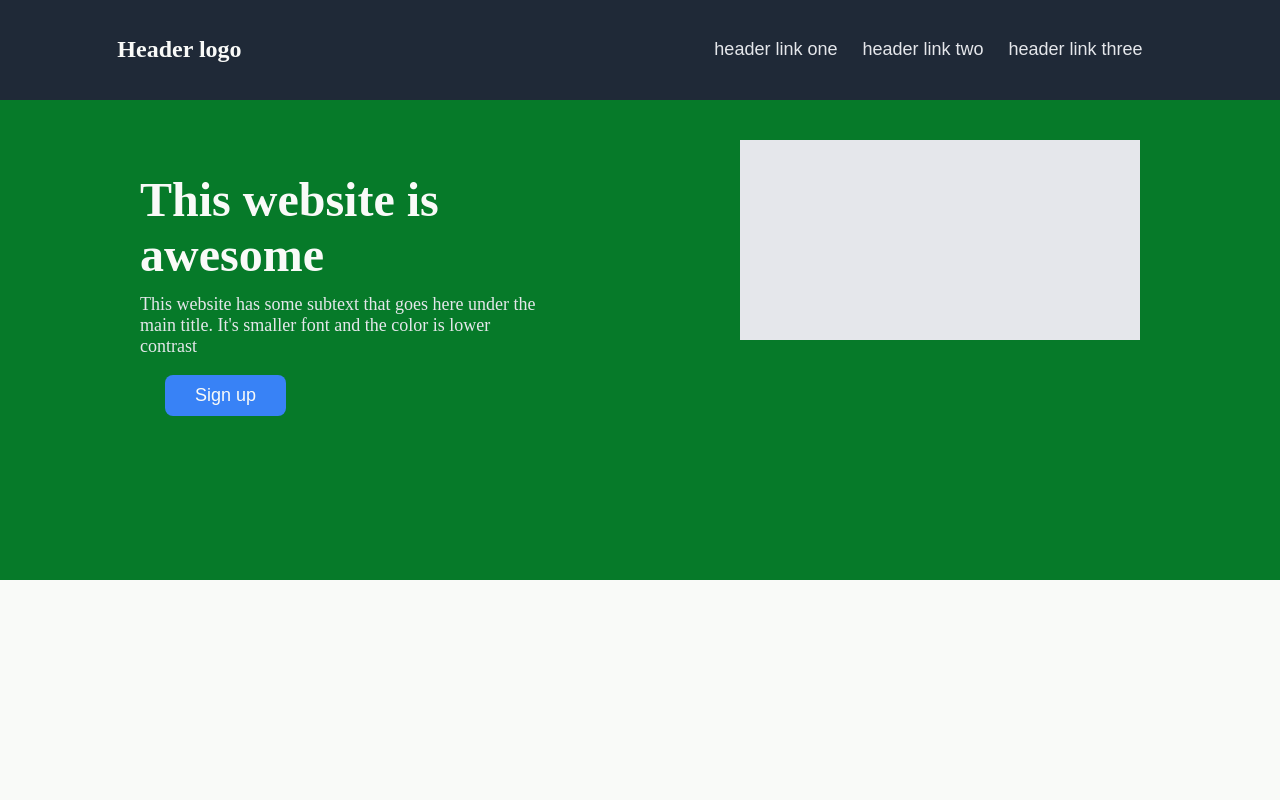
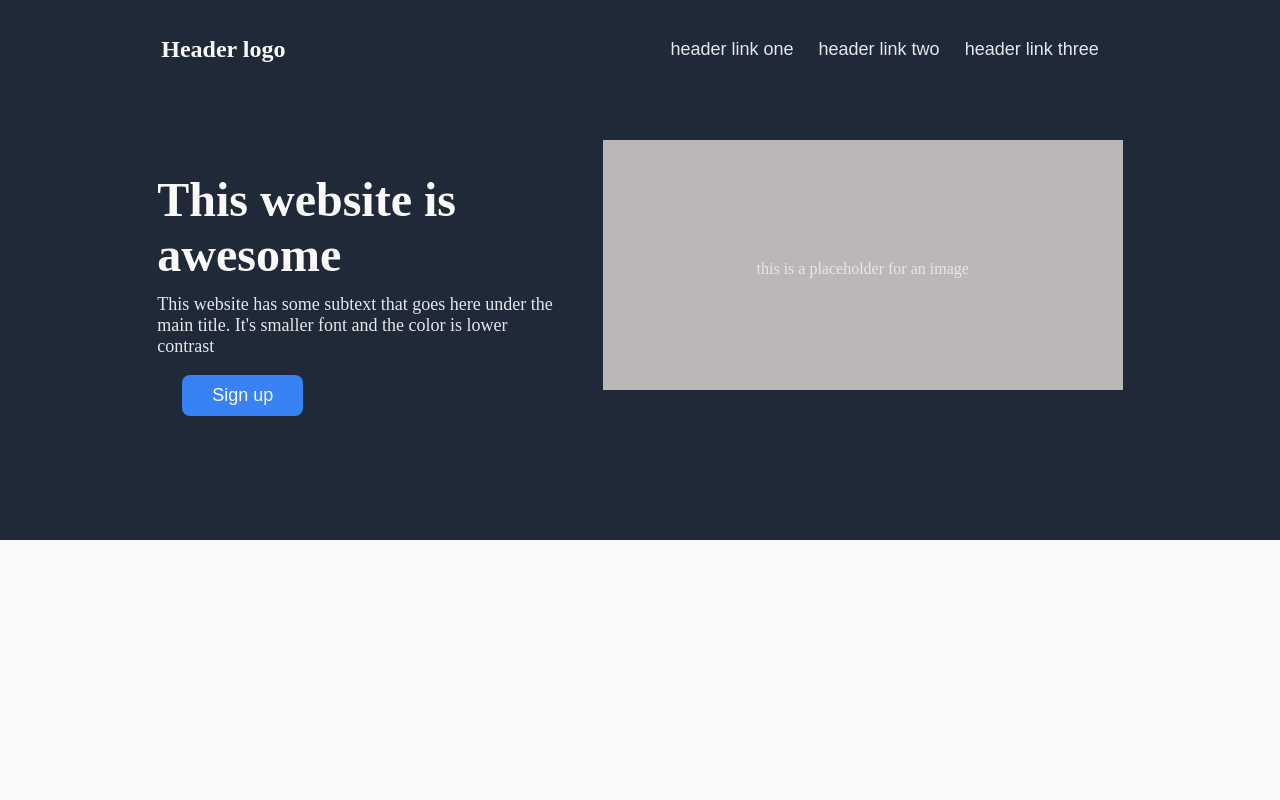
Before and after one commit to Markusloka/odinProject, a plain HTML site: page app/index.html in a window 1280 px wide. Shown: the top 800 px of the page. Drawn offline with Linux system fonts and the light colour scheme.

Commit message:
header and main done.

```diff
--- a/app/index.html
+++ b/app/index.html
@@ -9,7 +9,7 @@
   </head>
   <body>
     <div class="header">
-      <div class="logo"><h1>Header logo</h1></div>
+      <div class="logo"><h1 class="logoText">Header logo</h1></div>
       <div class="links">
         <a href="https://google.com/"><button>header link one</button></a>
         <a href="https://google.com/"><button>header link two</button></a>
@@ -20,7 +20,7 @@
       <div class="mainText"><h1 class="mainTitle">This website is <br> awesome</br></h1><p class="mainSubtext">This website has some subtext that goes here under the<br>
         main title. It's smaller font and the color is lower</br>contrast
       </p><div><button class="mainSignup">Sign up</button></div></div>
-      <div class="mainPlaceholder"></div>
+      <div class="mainPlaceholder"><p class="placeholderText">this is a placeholder for an image</p></div>
     </div>
     <div class="info"></div>
     <div class="quote"></div>
--- a/app/styles.css
+++ b/app/styles.css
@@ -16,16 +16,16 @@ body {
   margin: 0px;
   justify-content: center;
 }
-h1 {
+.logoText {
   font-size: 24px;
   color: #f9faf8;
 }
 
 .main {
   display: flex;
-  background-color: #067a29;
+  background-color: #1f2937;
   height: 400px;
-  padding: 40px;
+  padding-top: 40px;
   justify-content: center;
 }
 
@@ -33,7 +33,6 @@ h1 {
   display: flex;
   flex-direction: column;
   align-items: flex-start;
-  width: 50%;
 }
 .mainTitle {
   font-size: 48px;
@@ -52,15 +51,22 @@ h1 {
   margin-top: -20px;
 }
 .mainPlaceholder {
-  height: 200px;
-  width: 400px;
-  background-color: #e5e7eb;
+  display: flex;
+  justify-content: center;
+  height: 250px;
+  width: 520px;
+  background-color: #bbb7b7;
+  margin-left: 50px;
+}
+.placeholderText {
+  color: #e5e7eb;
+  margin-top: 120px;
 }
 
 .logo {
   display: flex;
-  width: 40%;
   padding: 20px;
+  margin-right: 300px;
 }
 .links {
   display: flex;
```
